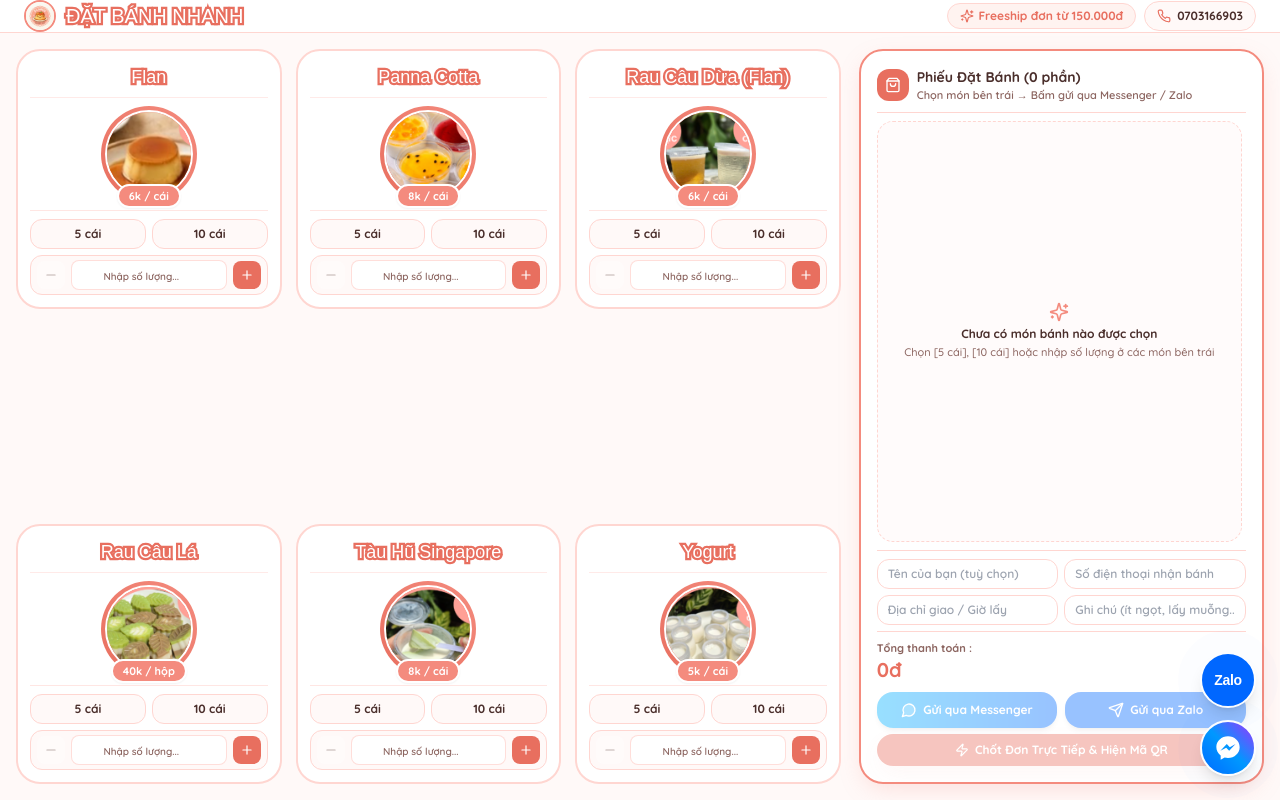
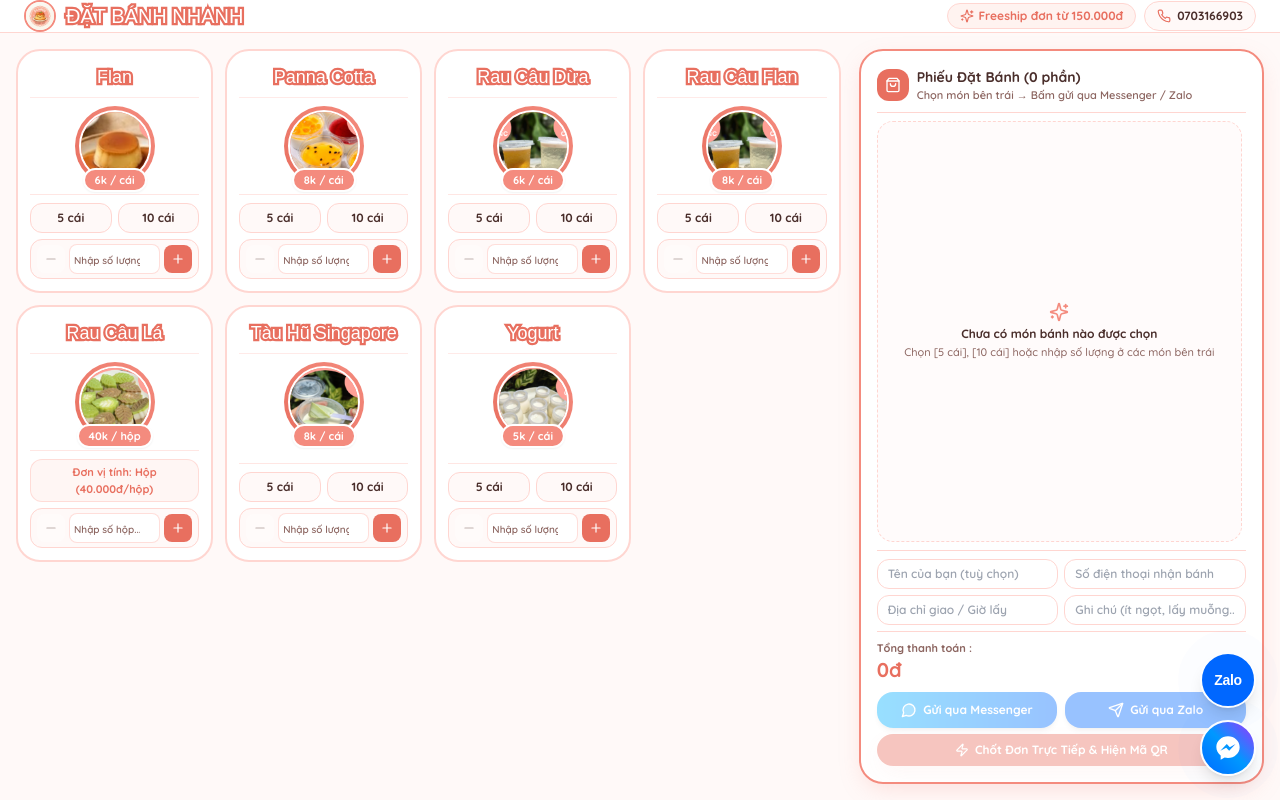
Before and after one commit to kura-hashed/flandi, a Next.js app: page /order in a window 1280 px wide. Built offline with nearby package versions, Linux system fonts and the light colour scheme; a web font is replaced by a local one.

Commit message:
feat(order): split Rau Cau Dua and Rau Cau Flan into separate products and use box-only quantity input for Rau Cau La

```diff
--- a/data/store.json
+++ b/data/store.json
@@ -75,12 +75,12 @@
     },
     {
       "id": "prod-rau-cau-dua",
-      "name": "Rau Câu Dừa (Flan)",
-      "subtitle": "Rau Câu Nước Dừa Tươi & Nhân Bánh Flan",
+      "name": "Rau Câu Dừa",
+      "subtitle": "Rau Câu Nước Dừa Tươi Cốt Dừa Béo Ngậy",
       "category": "Rau Câu",
-      "description": "Rau câu nấu từ 100% nước dừa xiêm ngọt mát với lớp cốt dừa béo phía trên. Có 2 lựa chọn: Rau câu dừa truyền thống (6k/cái) hoặc Rau câu dừa nhân bánh Flan (8k/cái).",
+      "description": "Rau câu nấu từ 100% nước dừa xiêm ngọt mát tự nhiên kết hợp lớp cốt dừa béo ngậy phía trên, giòn mát giải nhiệt.",
       "price": 6000,
-      "costPrice": 4200,
+      "costPrice": 3500,
       "unit": "cái",
       "badgeText": "6k / cái",
       "image": "/images/products/rau-cau-dua.png",
@@ -92,14 +92,33 @@
       "variants": [
         {
           "id": "var-rcd-plain-1",
-          "name": "Truyền Thống",
+          "name": "Rau Câu Dừa",
           "price": 6000,
           "unitLabel": "cái",
           "stockDeduction": 1
-        },
+        }
+      ]
+    },
+    {
+      "id": "prod-rau-cau-flan",
+      "name": "Rau Câu Flan",
+      "subtitle": "Rau Câu Nước Dừa Nhân Bánh Flan Béo Mịn",
+      "category": "Rau Câu",
+      "description": "Sự kết hợp hoàn hảo giữa lớp rau câu nước dừa xiêm giòn mát bên ngoài và nhân bánh Flan trứng sữa mềm mịn béo thơm bên trong.",
+      "price": 8000,
+      "costPrice": 4500,
+      "unit": "cái",
+      "badgeText": "8k / cái",
+      "image": "/images/products/rau-cau-dua.png",
+      "stock": 60,
+      "stockUnit": "cái",
+      "lowStockThreshold": 15,
+      "isActive": true,
+      "isBestSeller": true,
+      "variants": [
         {
           "id": "var-rcd-flan-1",
-          "name": "Nhân Flan",
+          "name": "Rau Câu Flan",
           "price": 8000,
           "unitLabel": "cái",
           "stockDeduction": 1
--- a/src/app/order/page.tsx
+++ b/src/app/order/page.tsx
@@ -392,11 +392,11 @@ export default function QuickSingleScreenOrderPage() {
 
       {/* Main 1-Screen Workspace */}
       <main className="flex-1 max-w-7xl w-full mx-auto p-2.5 sm:p-4 lg:overflow-hidden grid grid-cols-1 lg:grid-cols-12 gap-3 sm:gap-4 items-stretch">
-        {/* Left 8 Columns: All 6 Desserts in a Compact 2x3 / 3x2 Grid */}
+        {/* Left 8 Columns: All Desserts in a Compact Single-Screen Grid */}
         <div className="lg:col-span-8 flex flex-col justify-between lg:overflow-y-auto pr-0.5">
           {loading ? (
-            <div className="grid grid-cols-2 sm:grid-cols-3 gap-3 h-full">
-              {[1, 2, 3, 4, 5, 6].map((n) => (
+            <div className="grid grid-cols-2 sm:grid-cols-3 lg:grid-cols-4 gap-2.5 h-full">
+              {[1, 2, 3, 4, 5, 6, 7].map((n) => (
                 <div
                   key={n}
                   className="rounded-3xl bg-white/70 border border-flandi-pink animate-pulse p-4"
@@ -404,9 +404,13 @@ export default function QuickSingleScreenOrderPage() {
               ))}
             </div>
           ) : (
-            <div className="grid grid-cols-2 sm:grid-cols-3 gap-2.5 sm:gap-3.5 h-full content-between">
+            <div className="grid grid-cols-2 sm:grid-cols-3 lg:grid-cols-4 gap-2.5 sm:gap-3 h-full content-start">
               {products.map((product) => {
                 const currentQty = getQtyForProduct(product.id);
+                const unitLabel = product.unit || "cái";
+                const isBoxProduct =
+                  unitLabel.toLowerCase() === "hộp" ||
+                  product.id === "prod-rau-cau-la";
 
                 return (
                   <div
@@ -420,7 +424,7 @@ export default function QuickSingleScreenOrderPage() {
                     {/* Selected Count Ribbon */}
                     {currentQty > 0 && (
                       <span className="absolute -top-2 right-2 z-20 px-2.5 py-0.5 rounded-full bg-flandi-coral text-white text-[10px] font-black shadow-sm border border-white">
-                        Đã chọn: {currentQty}
+                        Đã chọn: {currentQty} {unitLabel}
                       </span>
                     )}
 
@@ -431,12 +435,12 @@ export default function QuickSingleScreenOrderPage() {
                       </h2>
                     </div>
 
-                    {/* 2. Center: Circular Product Photo + Price Badge (No category/flavor pills) */}
+                    {/* 2. Center: Circular Product Photo + Price Badge */}
                     <div className="flex flex-col items-center justify-center my-2">
                       <div
                         onClick={() => updateQty(product, 1)}
-                        className="cursor-pointer relative w-20 h-20 sm:w-24 sm:h-24 rounded-full p-1 bg-gradient-to-tr from-flandi-coral to-flandi-salmon shrink-0 group shadow-xs"
-                        title="Chạm để +1 nhanh"
+                        className="cursor-pointer relative w-20 h-20 sm:w-22 sm:h-22 rounded-full p-1 bg-gradient-to-tr from-flandi-coral to-flandi-salmon shrink-0 group shadow-xs"
+                        title={`Chạm để +1 ${unitLabel} nhanh`}
                       >
                         <img
                           src={product.image}
@@ -449,8 +453,13 @@ export default function QuickSingleScreenOrderPage() {
                       </div>
                     </div>
 
-                    {/* 3. Quantity Selector: [ 5 cái ] [ 10 cái ] + Direct Number Input Box */}
+                    {/* 3. Quantity Selector */}
                     <div className="pt-2 border-t border-flandi-pink/60 space-y-1.5 mt-auto">
+                      {isBoxProduct ? (
+                        <div className="text-center py-1 px-2 rounded-xl bg-flandi-cream/70 border border-flandi-pink/80 text-[11px] font-extrabold text-flandi-coral">
+                          Đơn vị tính: Hộp ({formatVND(product.price)}/hộp)
+                        </div>
+                      ) : (
                         <div className="grid grid-cols-2 gap-1.5">
                           <button
                             type="button"
@@ -480,8 +489,9 @@ export default function QuickSingleScreenOrderPage() {
                             10 cái
                           </button>
                         </div>
+                      )}
 
-                      {/* Direct Number Input Box (Always visible, no need to click "Tự nhập") */}
+                      {/* Direct Number Input Box */}
                       <div className="flex items-center justify-between bg-flandi-bg rounded-xl px-1.5 py-1 border border-flandi-pink">
                         <button
                           type="button"
@@ -496,14 +506,16 @@ export default function QuickSingleScreenOrderPage() {
                           type="number"
                           min={0}
                           value={currentQty || ""}
-                          placeholder="Nhập số lượng..."
+                          placeholder={
+                            isBoxProduct ? "Nhập số hộp..." : "Nhập số lượng..."
+                          }
                           onChange={(e) =>
                             setExactQty(
                               product,
                               parseInt(e.target.value, 10) || 0
                             )
                           }
-                          className="w-full mx-1.5 text-center font-extrabold text-xs sm:text-sm text-flandi-coral bg-white rounded-lg border border-flandi-pink/80 py-1 px-1 placeholder:text-[10px] placeholder:font-semibold placeholder:text-flandi-muted focus:border-flandi-coral focus:outline-none"
+                          className="w-full mx-1 text-center font-extrabold text-xs sm:text-sm text-flandi-coral bg-white rounded-lg border border-flandi-pink/80 py-1 px-1 placeholder:text-[10px] placeholder:font-semibold placeholder:text-flandi-muted focus:border-flandi-coral focus:outline-none"
                         />
 
                         <button
--- a/src/app/page.tsx
+++ b/src/app/page.tsx
@@ -496,7 +496,7 @@ export default function FlandiLandingPage() {
                   </div>
 
                   <div className="grid grid-cols-2 sm:grid-cols-3 gap-5">
-                    {products.slice(0, 6).map((item) => (
+                    {products.map((item) => (
                       <button
                         key={item.id}
                         onClick={() => handleAddToCart(item)}
--- a/src/components/MenuPoster.tsx
+++ b/src/components/MenuPoster.tsx
@@ -17,7 +17,7 @@ export default function MenuPoster({
   onSelectProduct,
   compact = false,
 }: MenuPosterProps) {
-  const displayProducts = products.slice(0, 6);
+  const displayProducts = products;
 
   const renderBadgeLines = (badgeText: string) => {
     const parts = badgeText.split("/");
--- a/src/lib/db.ts
+++ b/src/lib/db.ts
@@ -276,13 +276,13 @@ const INITIAL_PRODUCTS: Product[] = [
   },
   {
     id: "prod-rau-cau-dua",
-    name: "Rau Câu Dừa (Flan)",
-    subtitle: "Rau Câu Nước Dừa Tươi & Nhân Bánh Flan",
+    name: "Rau Câu Dừa",
+    subtitle: "Rau Câu Nước Dừa Tươi Cốt Dừa Béo Ngậy",
     category: "Rau Câu",
     description:
-      "Rau câu nấu từ 100% nước dừa xiêm ngọt mát với lớp cốt dừa béo phía trên. Có 2 lựa chọn: Rau câu dừa truyền thống (6k/cái) hoặc Rau câu dừa nhân bánh Flan (8k/cái).",
+      "Rau câu nấu từ 100% nước dừa xiêm ngọt mát tự nhiên kết hợp lớp cốt dừa béo ngậy phía trên, giòn mát giải nhiệt.",
     price: 6000,
-    costPrice: 4200,
+    costPrice: 3500,
     unit: "cái",
     badgeText: "6k / cái",
     image: "/images/products/rau-cau-dua.png",
@@ -294,14 +294,34 @@ const INITIAL_PRODUCTS: Product[] = [
     variants: [
       {
         id: "var-rcd-plain-1",
-        name: "Truyền Thống",
+        name: "Rau Câu Dừa",
         price: 6000,
         unitLabel: "cái",
         stockDeduction: 1,
       },
+    ],
+  },
+  {
+    id: "prod-rau-cau-flan",
+    name: "Rau Câu Flan",
+    subtitle: "Rau Câu Nước Dừa Nhân Bánh Flan Béo Mịn",
+    category: "Rau Câu",
+    description:
+      "Sự kết hợp hoàn hảo giữa lớp rau câu nước dừa xiêm giòn mát bên ngoài và nhân bánh Flan trứng sữa mềm mịn béo thơm bên trong.",
+    price: 8000,
+    costPrice: 4500,
+    unit: "cái",
+    badgeText: "8k / cái",
+    image: "/images/products/rau-cau-dua.png",
+    stock: 60,
+    stockUnit: "cái",
+    lowStockThreshold: 15,
+    isActive: true,
+    isBestSeller: true,
+    variants: [
       {
         id: "var-rcd-flan-1",
-        name: "Nhân Flan",
+        name: "Rau Câu Flan",
         price: 8000,
         unitLabel: "cái",
         stockDeduction: 1,
```
Lines whose indentation alone changed are shown as unchanged.
